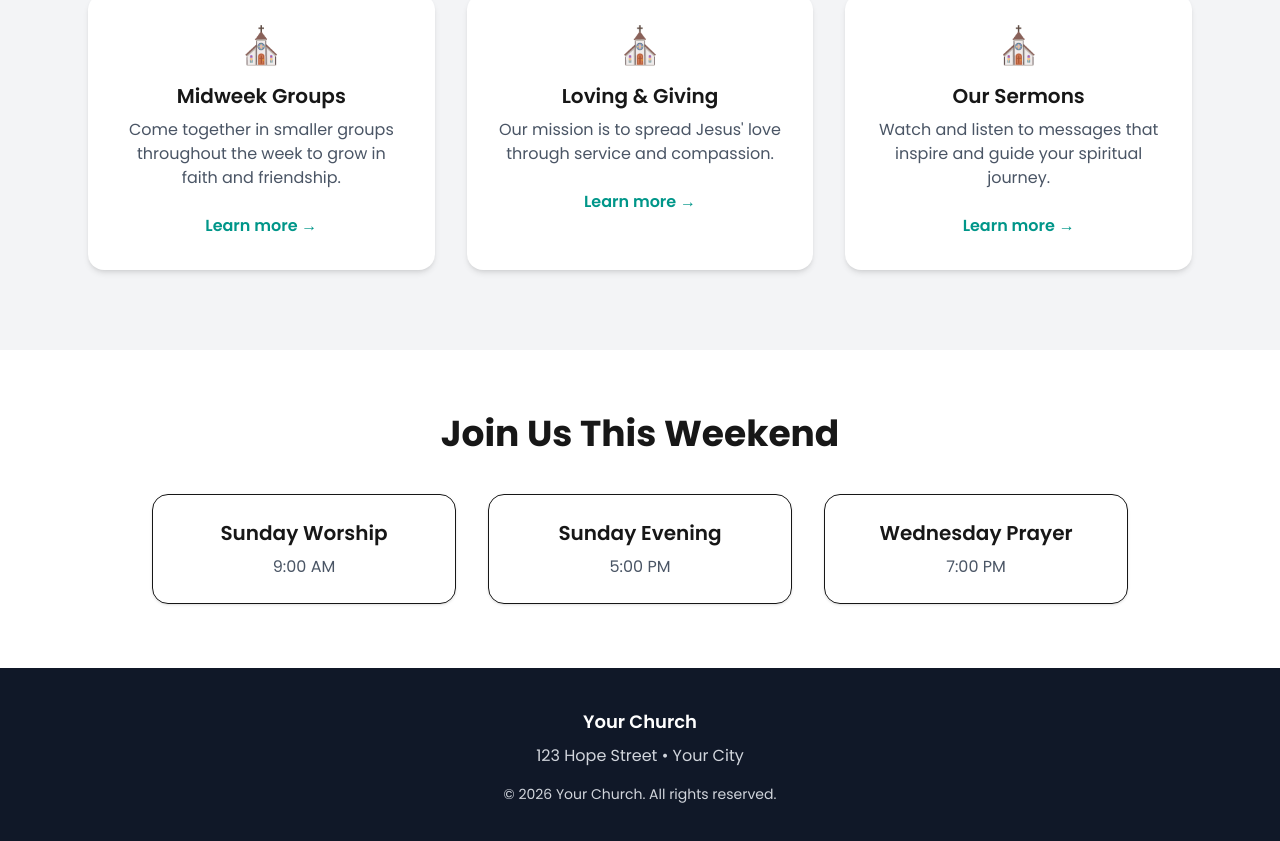
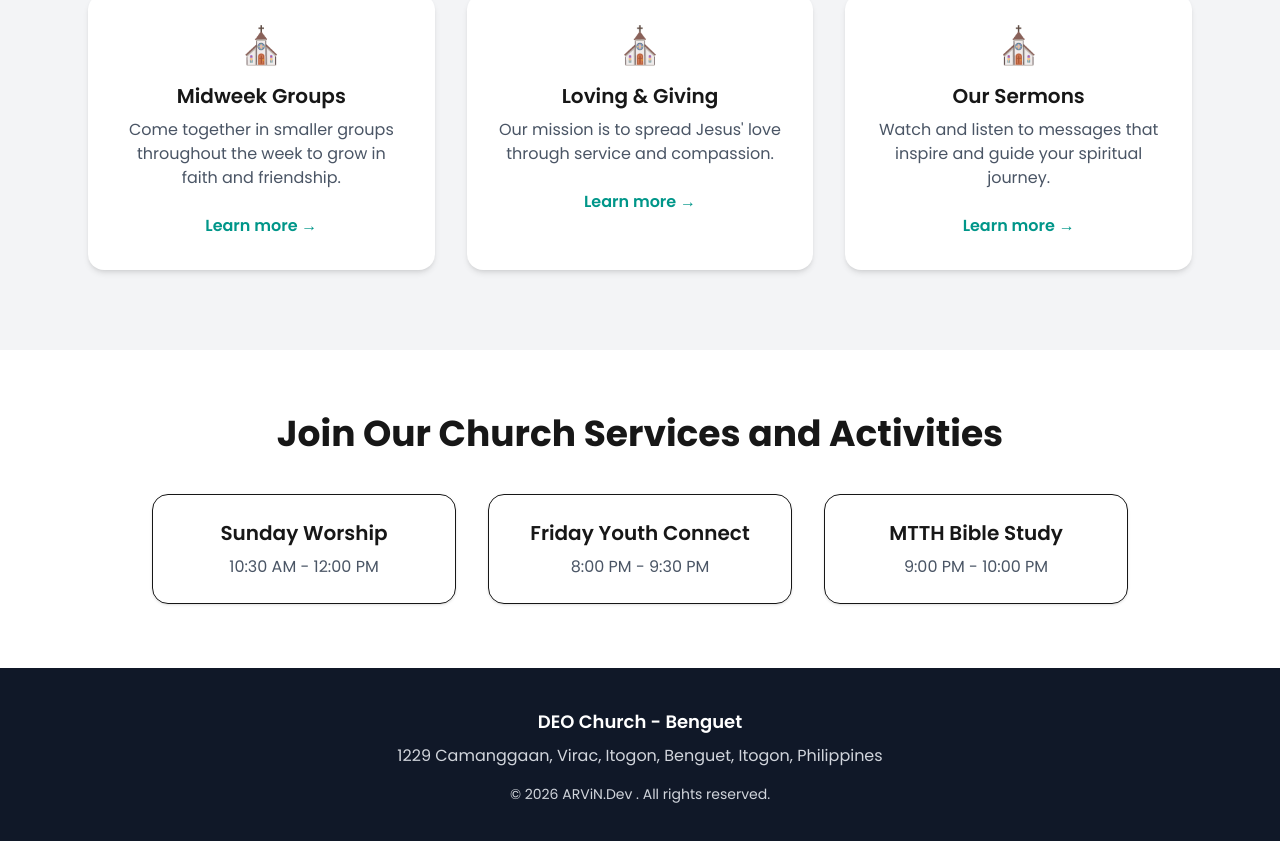
Before and after one commit to JanTangonan/DEO-Benguet, a Next.js app in the folder deo-benguet-frontend/: page / in a window 1280 px wide. Shown: the part 755-1596 px from the top of the page. Built offline with nearby package versions, Linux system fonts and the light colour scheme.

Commit message:
Updated details, added all rights reserved, deployed in vercel

```diff
--- a/deo-benguet-frontend/app/layout.tsx
+++ b/deo-benguet-frontend/app/layout.tsx
@@ -20,8 +20,8 @@ const poppins = Poppins({
 });
 
 export const metadata: Metadata = {
-  title: "Create Next App",
-  description: "Generated by create next app",
+  title: "DEO Church - Benguet",
+  description: "Created by ARViN.Dev",
 };
 
 export default function RootLayout({
--- a/deo-benguet-frontend/components/Footer.tsx
+++ b/deo-benguet-frontend/components/Footer.tsx
@@ -2,9 +2,9 @@ export default function Footer() {
     return (
         <footer className="bg-gray-900 text-gray-300 py-10">
             <div className="max-w-6xl mx-auto px-6 text-center">
-                <p className="text-lg font-semibold text-white">Your Church</p>
-                <p className="mt-2">123 Hope Street • Your City</p>
-                <p className="mt-4 text-sm">© {new Date().getFullYear()} Your Church. All rights reserved.</p>
+                <p className="text-lg font-semibold text-white">DEO Church - Benguet</p>
+                <p className="mt-2">1229 Camanggaan, Virac, Itogon, Benguet, Itogon, Philippines</p>
+                <p className="mt-4 text-sm">© {new Date().getFullYear()} ARViN.Dev . All rights reserved.</p>
             </div>
         </footer>
     );
--- a/deo-benguet-frontend/components/Hero.tsx
+++ b/deo-benguet-frontend/components/Hero.tsx
@@ -19,8 +19,7 @@ export default function Hero() {
                 </h1>
 
                 <p className="mt-4 text-lg max-w-xl text-gray-200">
-                    We are a family deeply moved by the love of Jesus. Join us this Sunday
-                    and experience community, faith, and purpose.
+                    A ministry empowered by the Holy Spirit to reach the nations with Lifechanging Gospel of Jesus Christ
                 </p>
 
                 <div className="mt-6">
--- a/deo-benguet-frontend/components/ServiceTimes.tsx
+++ b/deo-benguet-frontend/components/ServiceTimes.tsx
@@ -3,23 +3,23 @@ export default function ServiceTimes() {
         <section className="bg-white py-16">
             <div className="max-w-5xl mx-auto px-6 text-center">
                 <h2 className="text-3xl md:text-4xl font-bold mb-10">
-                    Join Us This Weekend
+                    Join Our Church Services and Activities
                 </h2>
 
                 <div className="grid md:grid-cols-3 gap-8">
                     <div className="p-6 rounded-2xl shadow-sm border">
                         <h3 className="font-semibold text-xl mb-2">Sunday Worship</h3>
-                        <p className="text-gray-600">9:00 AM</p>
+                        <p className="text-gray-600">10:30 AM - 12:00 PM</p>
                     </div>
 
                     <div className="p-6 rounded-2xl shadow-sm border">
-                        <h3 className="font-semibold text-xl mb-2">Sunday Evening</h3>
-                        <p className="text-gray-600">5:00 PM</p>
+                        <h3 className="font-semibold text-xl mb-2">Friday Youth Connect</h3>
+                        <p className="text-gray-600">8:00 PM - 9:30 PM</p>
                     </div>
 
                     <div className="p-6 rounded-2xl shadow-sm border">
-                        <h3 className="font-semibold text-xl mb-2">Wednesday Prayer</h3>
-                        <p className="text-gray-600">7:00 PM</p>
+                        <h3 className="font-semibold text-xl mb-2">MTTH Bible Study</h3>
+                        <p className="text-gray-600">9:00 PM - 10:00 PM</p>
                     </div>
                 </div>
             </div>
```
